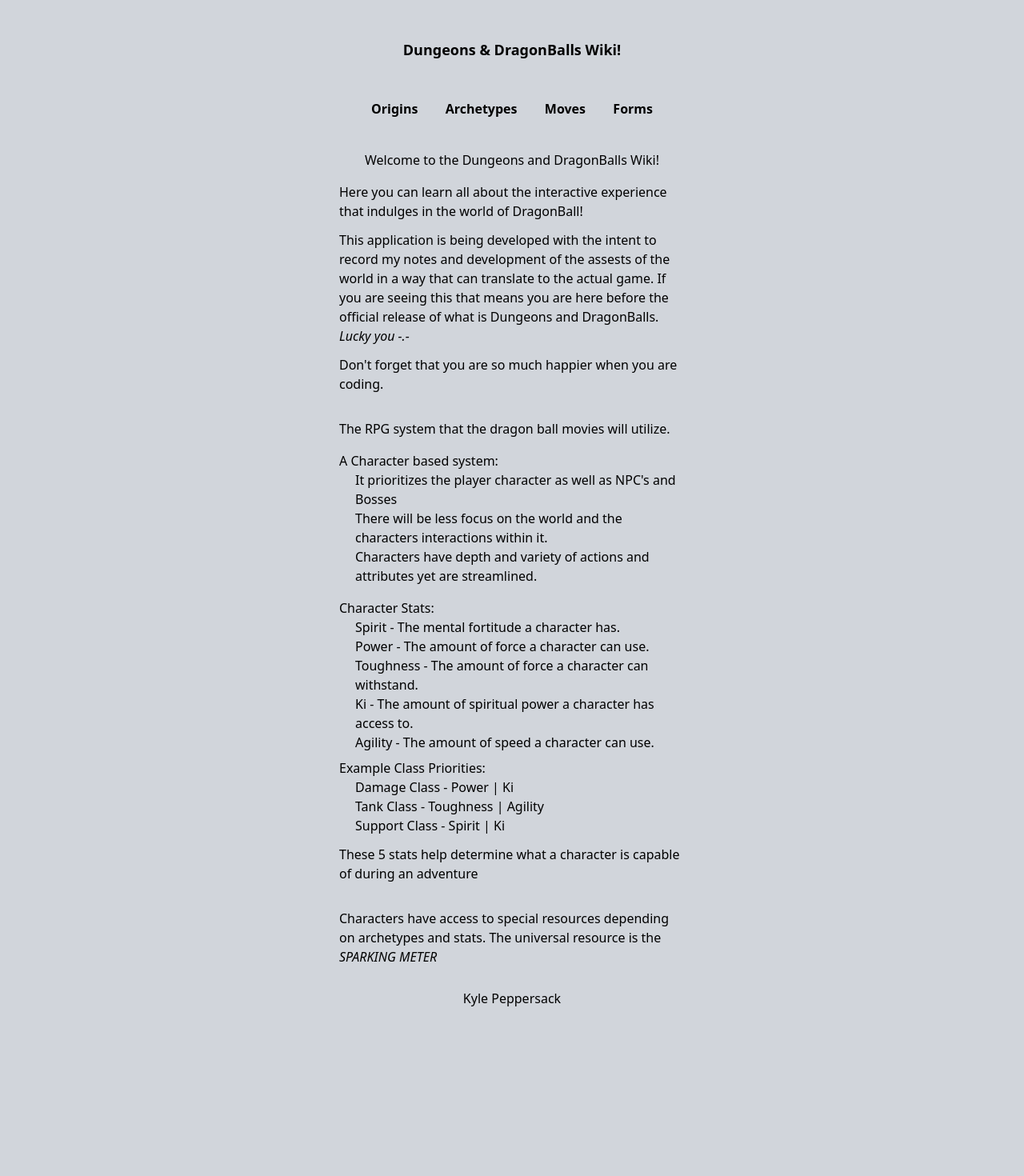
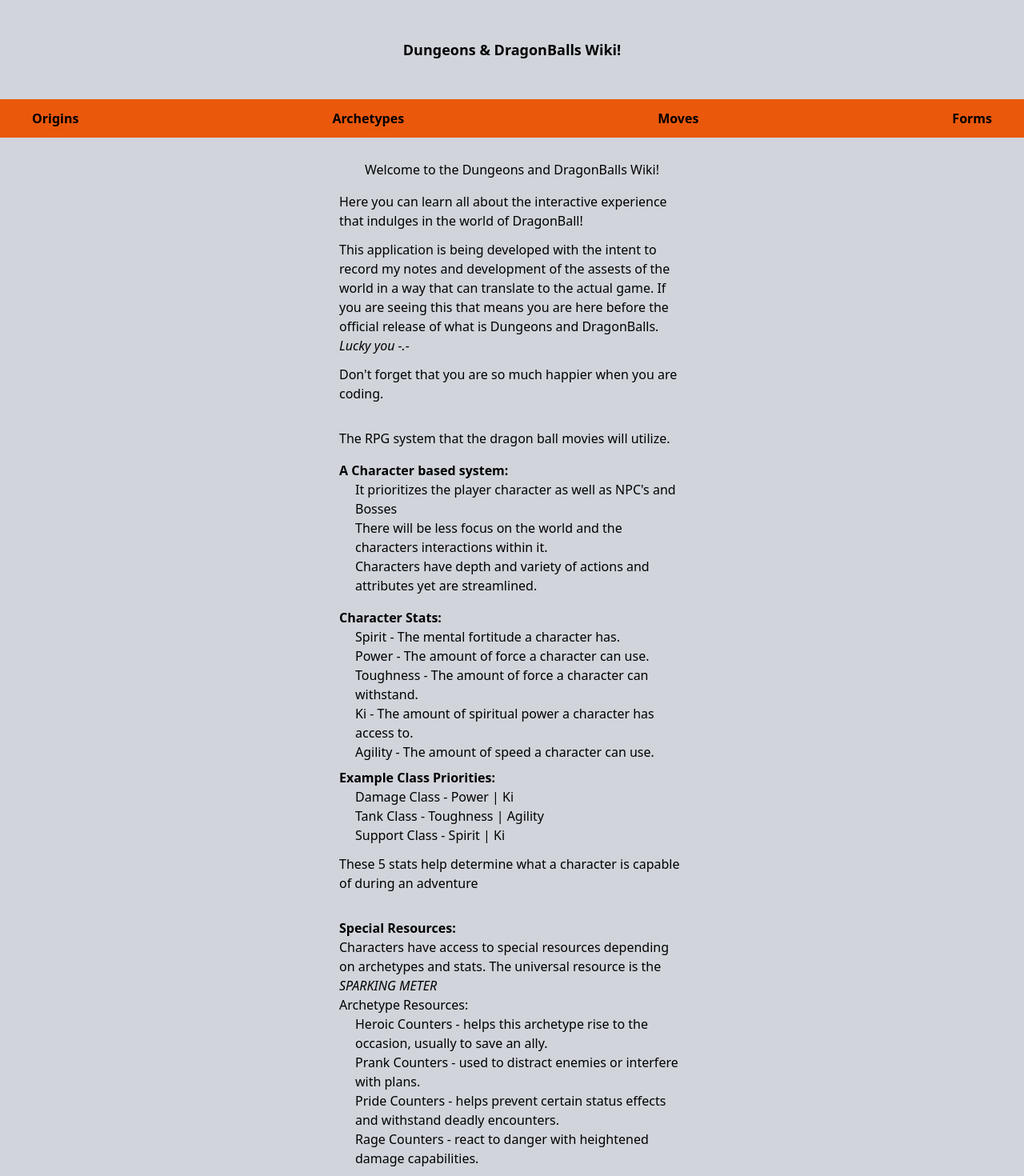
Before and after one commit to KylePep/ddbwiki, a Next.js app: page / in a window 1280 px wide. Shown: the top 1470 px of the page at 80% size. Before the commit the page ends 1288 px from the top, so only its background shows below. Built offline with nearby package versions, Linux system fonts and the light colour scheme.

Commit message:
Changes to naming scheme and layout of pages, added content to special resources

```diff
--- a/app/components/HomeContent.tsx
+++ b/app/components/CharacterStats.tsx
@@ -1,11 +1,11 @@
 import React from 'react'
 
-export default function HomeContent() {
+export default function CharacterStats() {
   return (
     <div className='my-8'>
-      <h1>The RPG system that the dragon ball movies will utilize.</h1>
+      <h1 className=''>The RPG system that the dragon ball movies will utilize.</h1>
       <div className='my-4 '>
-      <h2>A Character based system:</h2>
+      <h2 className='font-bold'>A Character based system:</h2>
       <ul>
         <li>It prioritizes the player character as well as {`NPC's`} and Bosses</li>
         <li>There will be less focus on the world and the characters interactions within it.</li>
@@ -13,7 +13,7 @@ export default function HomeContent() {
       </ul>
       </div>
       <div>
-        <h2>Character Stats:</h2>
+        <h2 className='font-bold'>Character Stats:</h2>
         <ul>
           <li>Spirit - The mental fortitude a character has.</li>
           <li>Power - The amount of force a character can use.</li>
@@ -21,7 +21,7 @@ export default function HomeContent() {
           <li>Ki - The amount of spiritual power a character has access to.</li>
           <li>Agility - The amount of speed a character can use.</li>
         </ul>
-        <h3 className='mt-2'>Example Class Priorities:</h3>
+        <h3 className='mt-2 font-bold'>Example Class Priorities:</h3>
         <ul>
           <li>Damage Class - Power | Ki</li>
           <li>Tank Class - Toughness | Agility</li>
--- a/app/components/SpecialResources.tsx
+++ b/app/components/SpecialResources.tsx
@@ -3,7 +3,15 @@ import React from 'react'
 export default function SpecialResources() {
   return (
     <div>
+      <h1 className='font-bold'>Special Resources:</h1>
       <h1>Characters have access to special resources depending on archetypes and stats. The universal resource is the <i>SPARKING METER</i> </h1>
+      <h2> Archetype Resources:</h2>
+      <ul>
+        <li>Heroic Counters - helps this archetype rise to the occasion, usually to save an ally.</li>
+        <li>Prank Counters - used to distract enemies or interfere with plans.</li>
+        <li>Pride Counters - helps prevent certain status effects and withstand deadly encounters.</li>
+        <li>Rage Counters - react to danger with heightened damage capabilities.</li>
+      </ul>
     </div>
   )
 }
--- a/app/layout.tsx
+++ b/app/layout.tsx
@@ -17,13 +17,15 @@ export default function RootLayout({
 }>) {
   return (
     <html lang="en">
-      <body className={`mx-4 md:mx-48 xl:mx-96 bg-gray-300 px-10`}>
+      <body className={` bg-gray-300`}>
         <Nav/>
+        <div className="mx-4 md:mx-48 xl:mx-96 px-10">
         {children}
-        </body>
-        <footer className="min-h-20 grid justify-items-center items-center"><div>
+        </div>
+        <footer className="min-h-20 mt-16 bg-gray-400 grid justify-items-center items-center"><div>
           Kyle Peppersack
           </div> </footer>
+        </body>
     </html>
   );
 }
--- a/app/nav/Nav.tsx
+++ b/app/nav/Nav.tsx
@@ -15,7 +15,7 @@ export default function Nav() {
         Dungeons & DragonBalls Wiki!
         </Link>
       </div>
-      <div className="flex justify-between px-10 font-bold mb-10">
+      <div className="flex justify-between bg-orange-600 px-10 py-3 font-bold mb-7">
         <Link href={"/origins"}>{pathName !== "/origins" ? `Origins` : `ORIGINS`}</Link>
         <Link href={"/archetypes"}>{pathName !=="/archetypes" ? `Archetypes` : `ARCHETYPES`}</Link>
         <Link href={"/moves"}>{pathName !=="/moves" ? `Moves` : `MOVES`}</Link>
--- a/app/page.tsx
+++ b/app/page.tsx
@@ -1,8 +1,8 @@
 'use client'
 import Link from "next/link";
 import Board from "./tictactoe";
-import HomeContent from "./components/HomeContent";
 import SpecialResources from "./components/SpecialResources";
+import CharacterStats from "./components/CharacterStats";
 
 export default function Home() {
   return (
@@ -21,7 +21,7 @@ export default function Home() {
           {`Don't forget that you are so much happier when you are coding.`}
         </h4>
       </div>
-      <HomeContent/>
+      <CharacterStats/>
       <SpecialResources/>
       {/* <Board /> */}
     </main>
```
